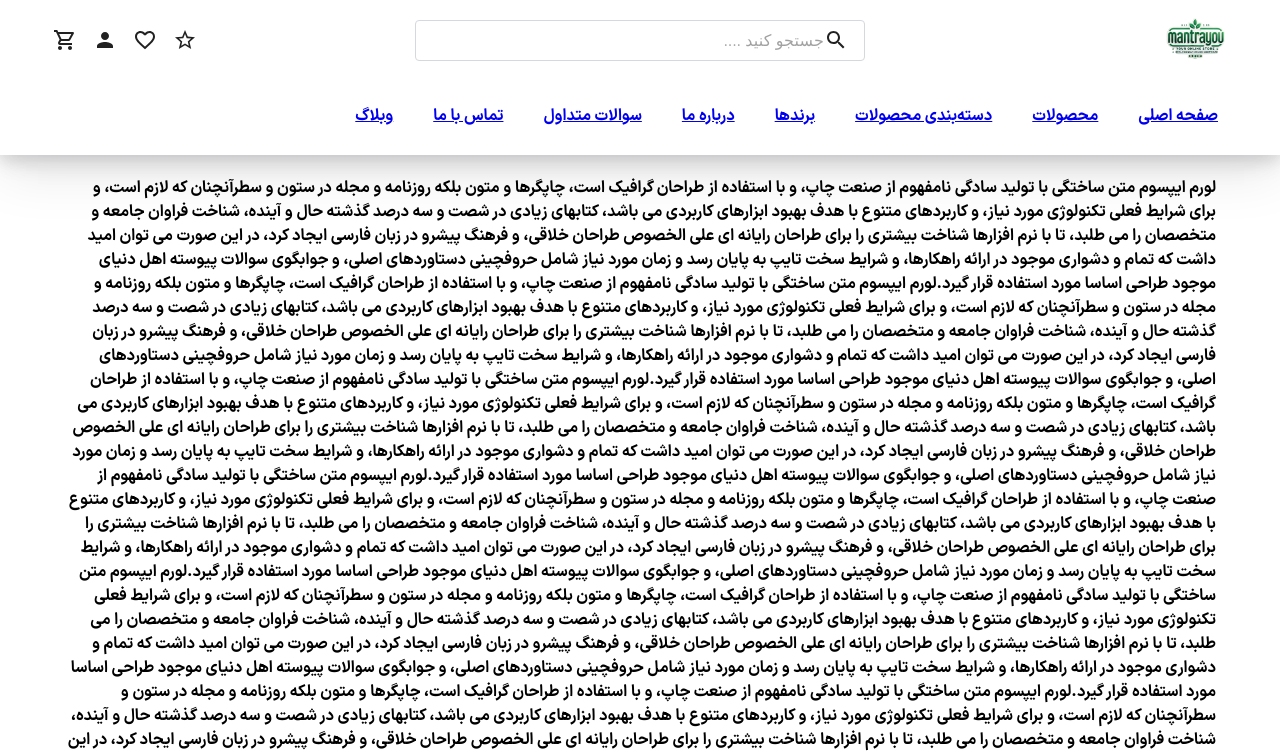
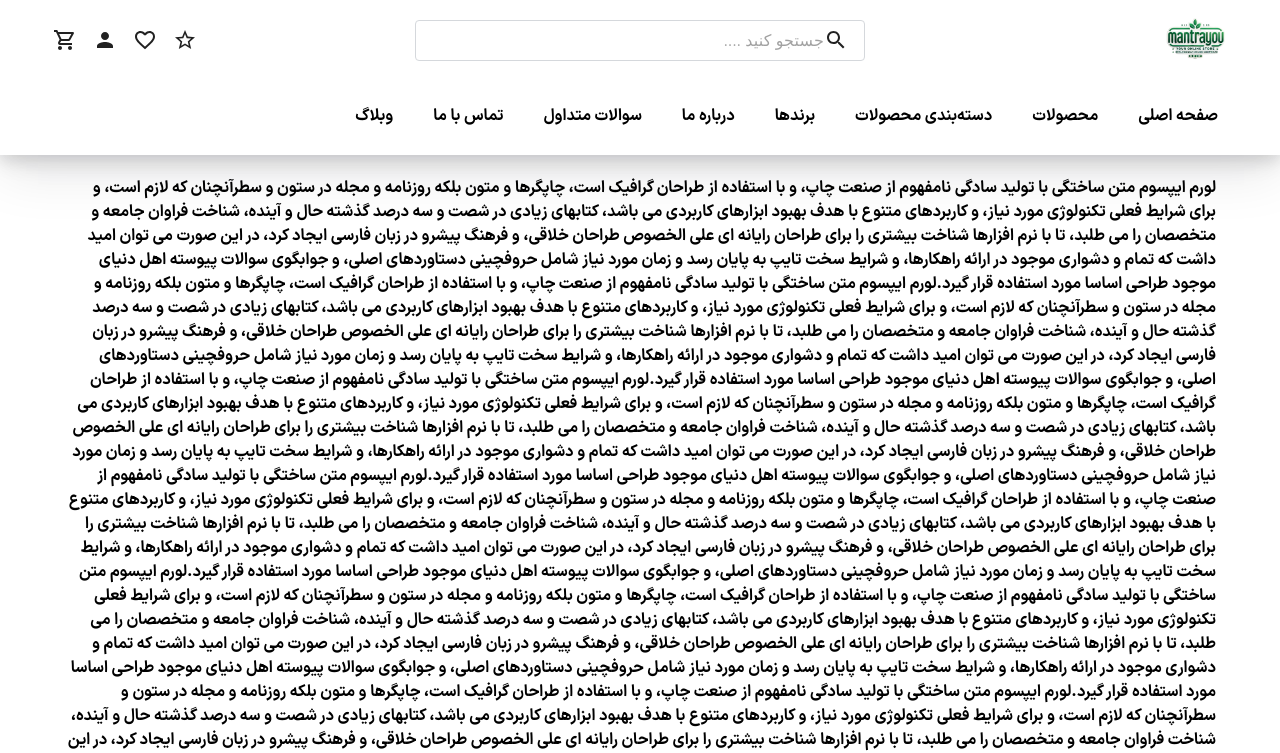
Before and after one commit to mohammadsohrabi2021/mantrayou, a Next.js app: page / in a window 1280 px wide. Shown: the top 753 px of the page. Built offline with nearby package versions, Linux system fonts and the light colour scheme.

Commit message:
refactor file style globale done

```diff
--- a/styles/globals.css
+++ b/styles/globals.css
@@ -7,6 +7,10 @@ body {
   direction: rtl;
   font-family: 'iran-sans';
   font-size: 16px;
+}
+a{
+  text-decoration: none;
+  color:#000;
 }
 ul {
   list-style-type: none;
```
